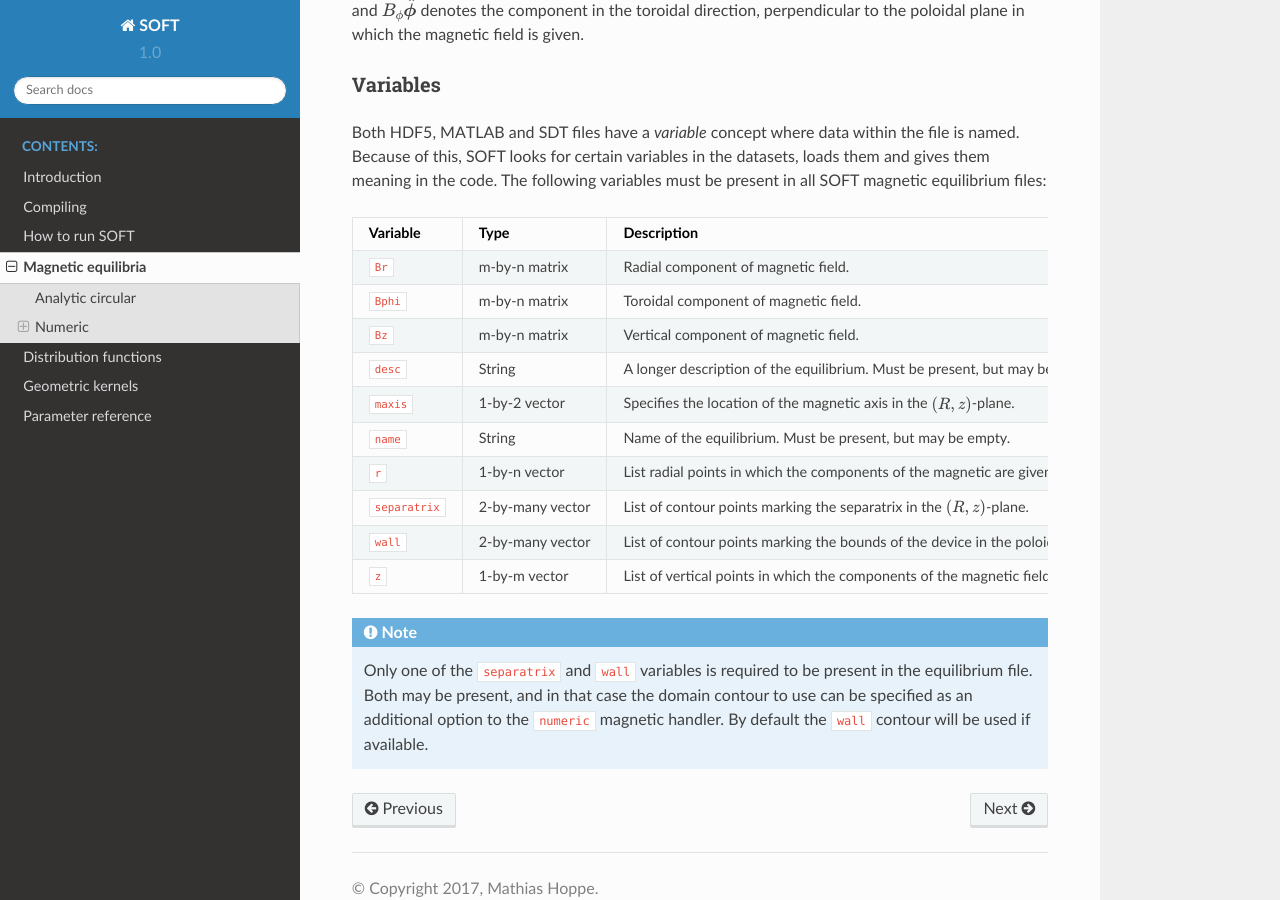
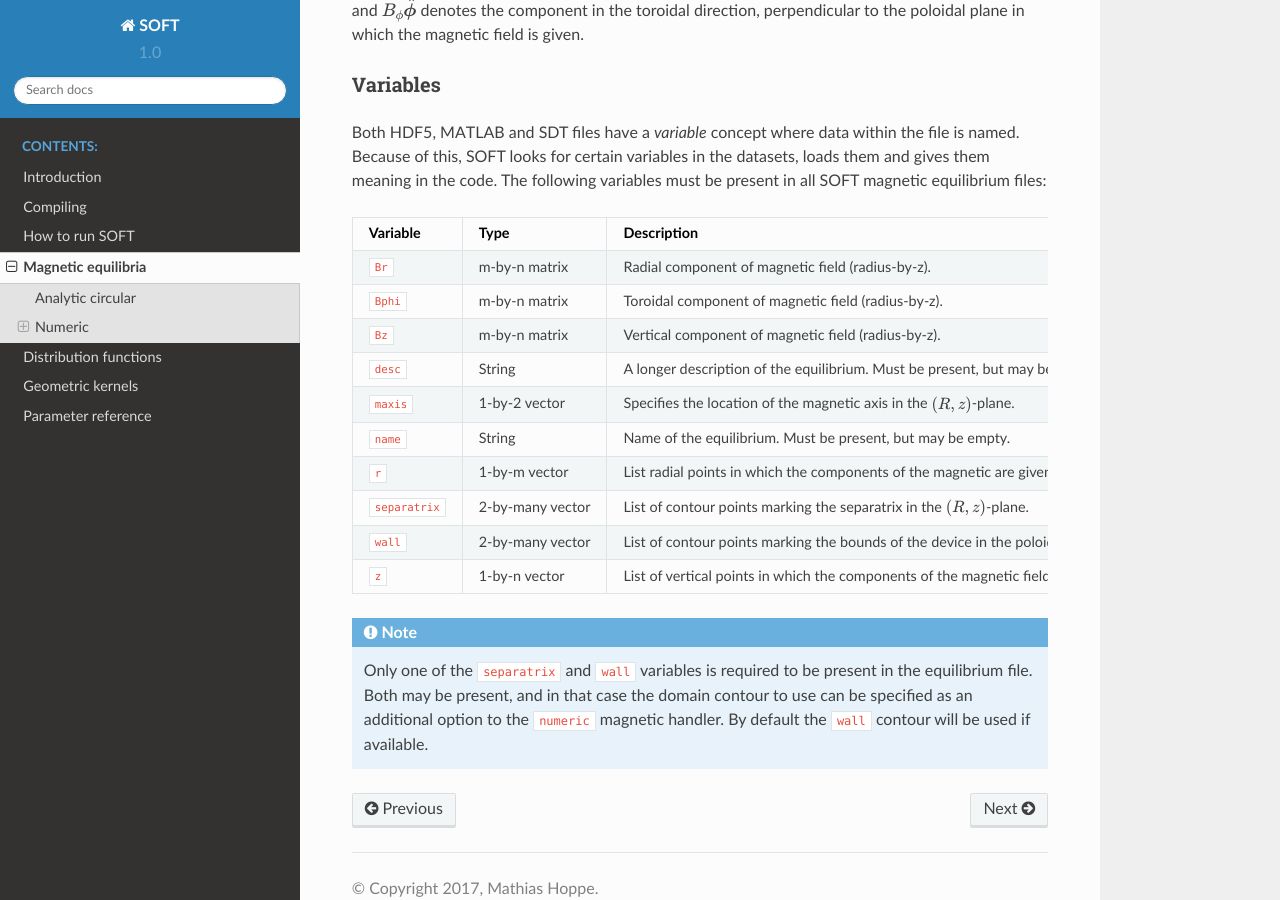
Before and after one commit to hoppe93/SOFT, a Sphinx documentation site: the page built from docs/sphinx/magnetic.rst, in a window 1280 px wide and 900 px high, scrolled down 1439 px. Built offline with Sphinx 7.4.7 and the Read the Docs theme 2.0.0, drawn with Linux system fonts in a browser that asks for light colours.

```diff
--- a/docs/sphinx/magnetic.rst
+++ b/docs/sphinx/magnetic.rst
@@ -73,11 +73,11 @@ magnetic equilibrium files:
 +----------------+------------------+---------------------------------------------------------------+
 | Variable       | Type             | Description                                                   |
 +================+==================+===============================================================+
-| ``Br``         | m-by-n matrix    | Radial component of magnetic field.                           |
+| ``Br``         | m-by-n matrix    | Radial component of magnetic field (radius-by-z).             |
 +----------------+------------------+---------------------------------------------------------------+
-| ``Bphi``       | m-by-n matrix    | Toroidal component of magnetic field.                         |
+| ``Bphi``       | m-by-n matrix    | Toroidal component of magnetic field (radius-by-z).           |
 +----------------+------------------+---------------------------------------------------------------+
-| ``Bz``         | m-by-n matrix    | Vertical component of magnetic field.                         |
+| ``Bz``         | m-by-n matrix    | Vertical component of magnetic field (radius-by-z).           |
 +----------------+------------------+---------------------------------------------------------------+
 | ``desc``       | String           | A longer description of the equilibrium. Must be present, but |
 |                |                  | may be empty.                                                 |
@@ -87,7 +87,7 @@ magnetic equilibrium files:
 +----------------+------------------+---------------------------------------------------------------+
 | ``name``       | String           | Name of the equilibrium. Must be present, but may be empty.   |
 +----------------+------------------+---------------------------------------------------------------+
-| ``r``          | 1-by-n vector    | List radial points in which the components of the magnetic    |
+| ``r``          | 1-by-m vector    | List radial points in which the components of the magnetic    |
 |                |                  | are given.                                                    |
 +----------------+------------------+---------------------------------------------------------------+
 | ``separatrix`` | 2-by-many vector | List of contour points marking the separatrix in the          |
@@ -96,7 +96,7 @@ magnetic equilibrium files:
 | ``wall``       | 2-by-many vector | List of contour points marking the bounds of the device in    |
 |                |                  | the poloidal plane.                                           |
 +----------------+------------------+---------------------------------------------------------------+
-| ``z``          | 1-by-m vector    | List of vertical points in which the components of the        |
+| ``z``          | 1-by-n vector    | List of vertical points in which the components of the        |
 |                |                  | magnetic field are given.                                     |
 +----------------+------------------+---------------------------------------------------------------+
 
```
Also changed, not shown: README.md (+2 -2 lines).
